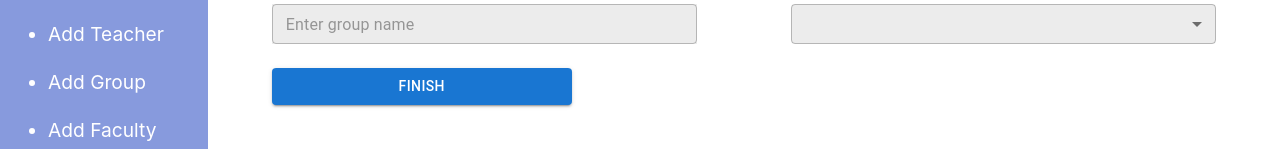
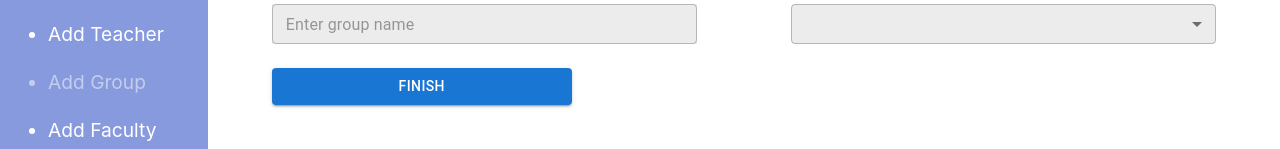
Before and after one commit to marina-sheigets/campus-client, a React (Create React App) app: page /new/group in a window 1280 px wide. Shown: the part 186-335 px from the top of the page. Built offline with nearby package versions, Linux system fonts and the light colour scheme.

Commit message:
refactor: add new ones

```diff
--- a/src/constants/globalStyles.ts
+++ b/src/constants/globalStyles.ts
@@ -7,6 +7,7 @@ const theme = {
 		},
 		white: {
 			primary: '#FFFFFF',
+			light: 'rgb(255, 255, 255, 0.5)',
 		},
 		success: {
 			primary: '#42F56C',
```
